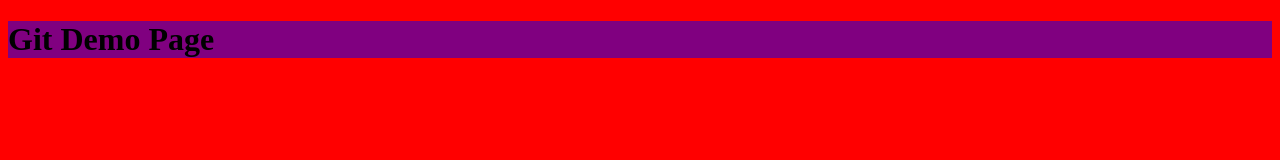
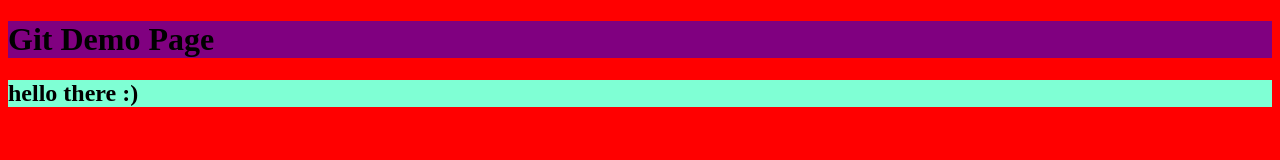
Before and after one commit to r41ng3l/githubtest, a plain HTML site: page index.html in a window 1280 px wide. Drawn offline with Linux system fonts and the light colour scheme.

Commit message:
added crazy colors

```diff
--- a/index.html
+++ b/index.html
@@ -9,6 +9,7 @@
 	</head>
 	<body>
 		<h1>Git Demo Page</h1>
+		<h2>hello there :)</h2>
 		<script src="app.js"></script>
 	</body>
 </html>
--- a/styles.css
+++ b/styles.css
@@ -5,3 +5,7 @@ body {
 h1 {
 	background-color: purple;
 }
+
+h2 {
+	background-color: aquamarine;
+}
```
